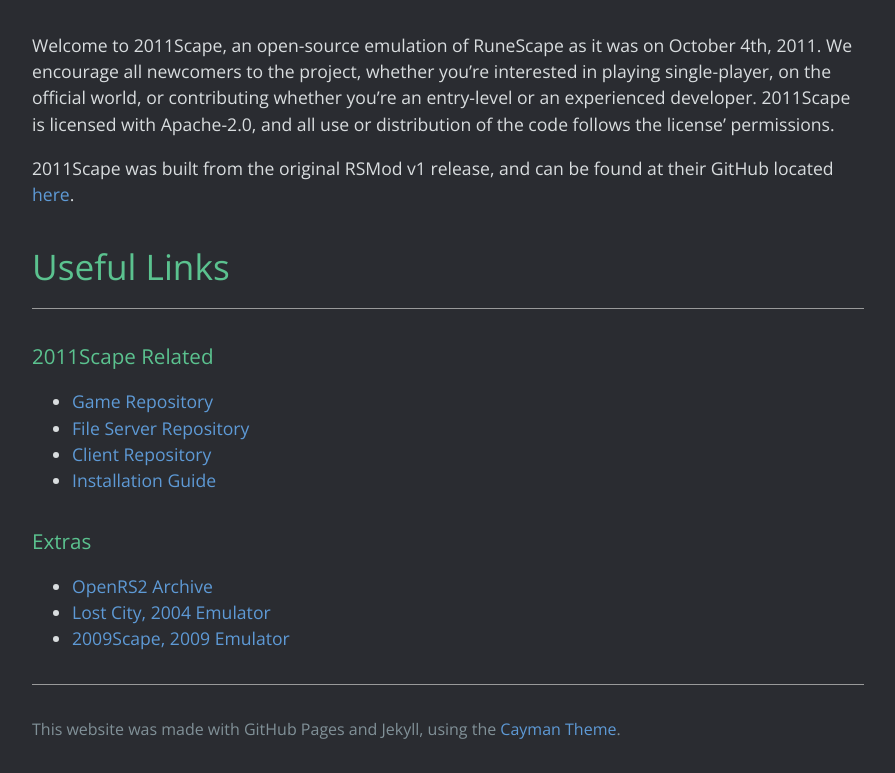
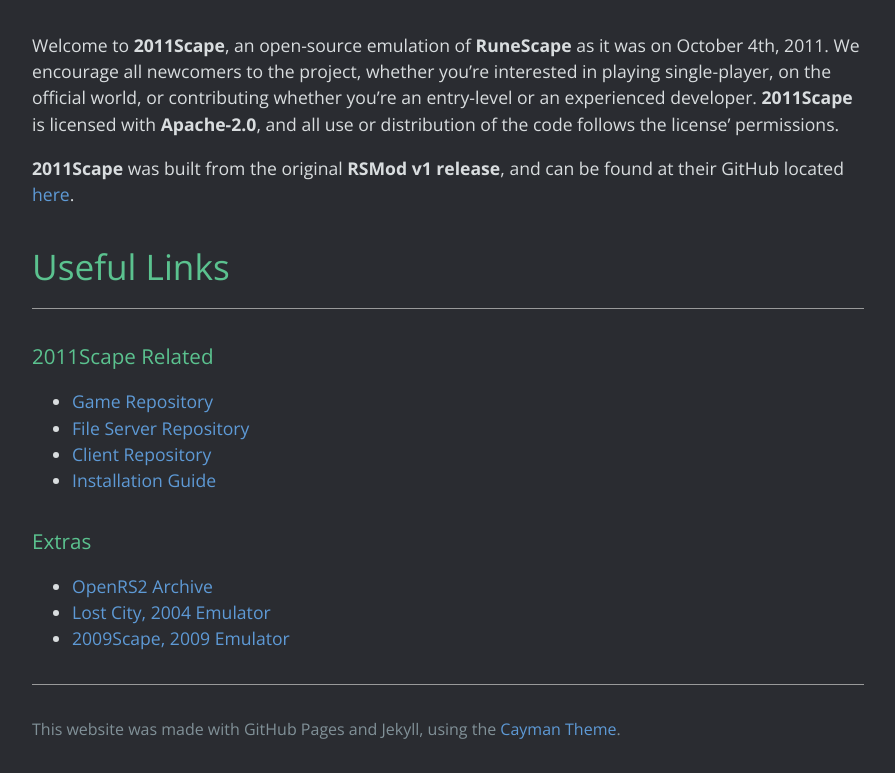
Before and after one commit to 2011Scape/2011scape.github.io, a Jekyll site: the page built from index.md, in a window 1280 px wide. Shown: the part 543-1316 px from the top of the page, without its empty margins (192-1087 px from the left). Built offline with Jekyll 4.4.1, drawn with Linux system fonts in a browser that asks for light colours.

Commit message:
chore: update body

```diff
--- a/index.md
+++ b/index.md
@@ -2,9 +2,9 @@
 layout: default
 ---
 
-Welcome to 2011Scape, an open-source emulation of RuneScape as it was on October 4th, 2011. We encourage all newcomers to the project, whether you're interested in playing single-player, on the official world, or contributing whether you're an entry-level or an experienced developer. 2011Scape is licensed with Apache-2.0, and all use or distribution of the code follows the license' permissions.
+Welcome to **2011Scape**, an open-source emulation of **RuneScape** as it was on October 4th, 2011. We encourage all newcomers to the project, whether you're interested in playing single-player, on the official world, or contributing whether you're an entry-level or an experienced developer. **2011Scape** is licensed with **Apache-2.0**, and all use or distribution of the code follows the license' permissions.
 
-2011Scape was built from the original RSMod v1 release, and can be found at their GitHub located [here](https://github.com/Tomm0017/rsmod).
+**2011Scape** was built from the original **RSMod v1 release**, and can be found at their GitHub located [here](https://github.com/Tomm0017/rsmod).
 
 
 # Useful Links
```
